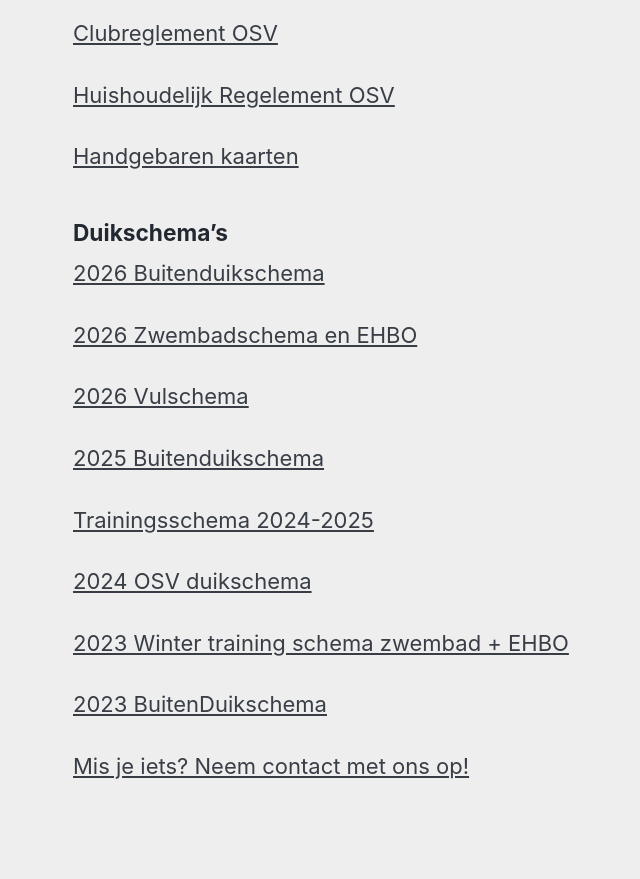
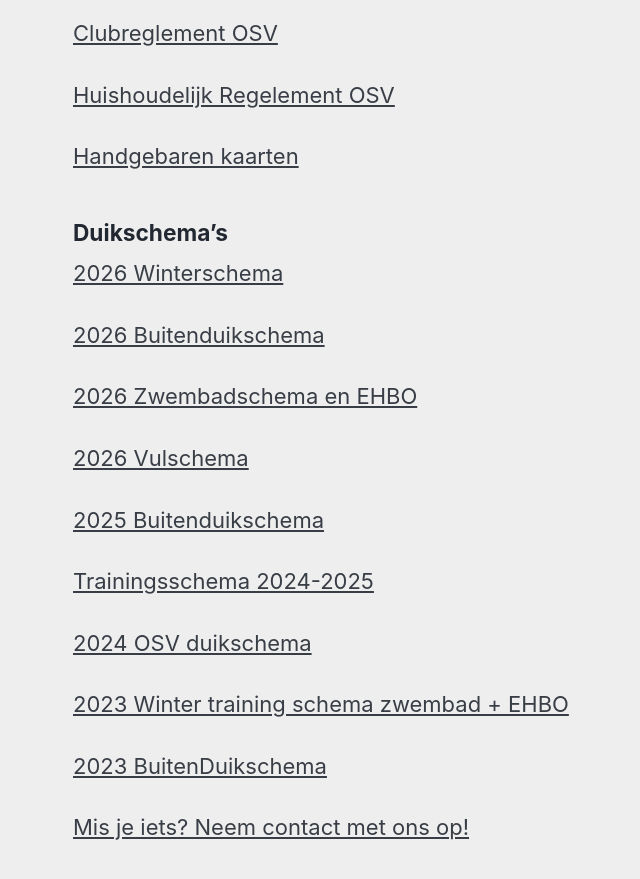
Before and after one commit to walthertimmer/osvveenendaal.nl, a Jekyll site: the page built from _pages/documenten.md, in a window 1280 px wide and 900 px high, scrolled down 392 px. Shown: the top 879 px of the window, without its empty margins (249-889 px from the left). Built offline with Jekyll 4.4.1, drawn with Linux system fonts in a browser that asks for light colours; cached includes are drawn as plain includes.

Commit message:
winterschema

```diff
--- a/_pages/documenten.md
+++ b/_pages/documenten.md
@@ -22,6 +22,8 @@
 
 ##### Duikschema's
 
+[2026 Winterschema](/assets/docs/2026_winterschema_osv.pdf)
+
 [2026 Buitenduikschema](/assets/docs/2026_buitenschema_OSV.pdf)
 
 [2026 Zwembadschema en EHBO](/assets/docs/2026_zwembadschema_reanimatie_ehbo.pdf)
```
Also changed, not shown: 1 other file.
